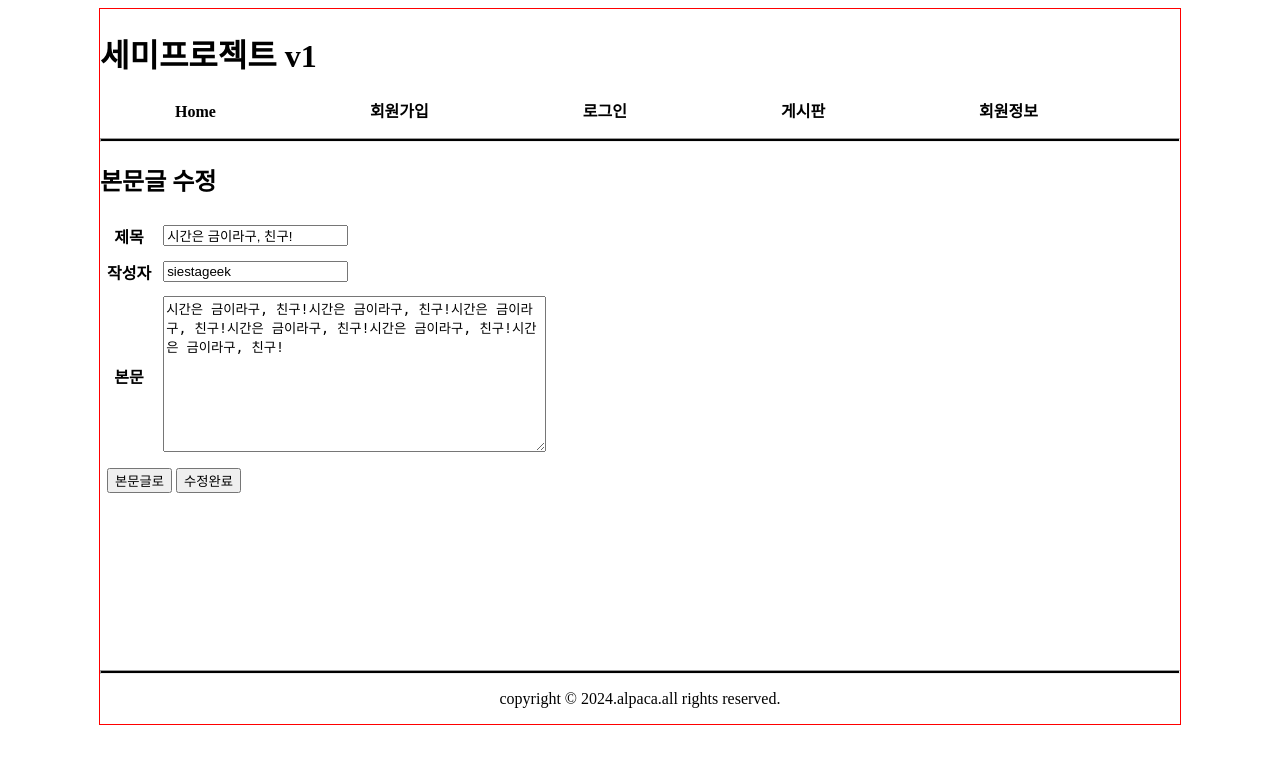
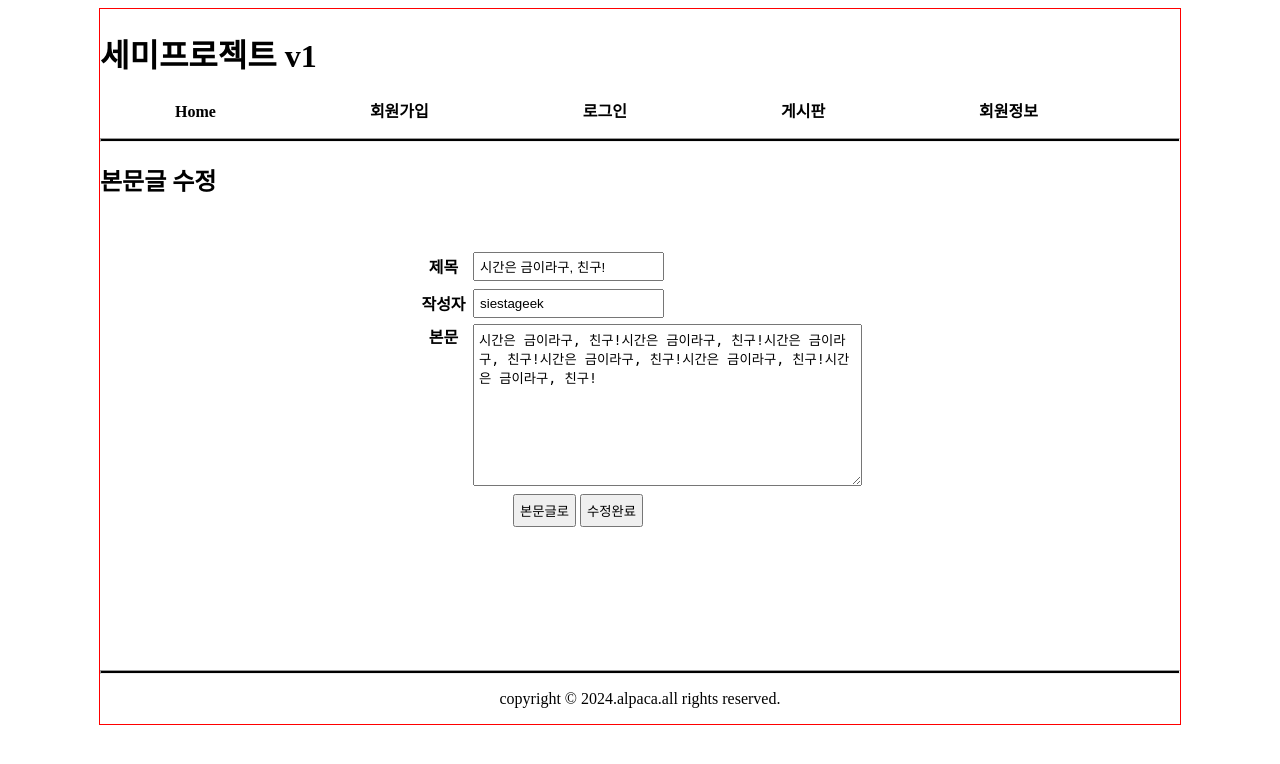
Before and after one commit to Yongheech/semiprojectv1, a FastAPI app: page /board/modify in a window 1280 px wide. Shown: the top 764 px of the page. Run offline with FastAPI, Linux system fonts and the light colour scheme.

Commit message:
게시판 수정하기 폼 스타일링

```diff
--- a/views/templates/board/modify.html
+++ b/views/templates/board/modify.html
@@ -5,7 +5,12 @@
     <title>세미프로젝트</title>
     <link rel="stylesheet" href="/static/css/project.css">
     <style>
-
+        form { width: 450px;margin: 50px auto;}
+        th  {width: 150px; }
+        tr  {height: 35px }
+        tr:nth-child(3) {vertical-align: top}
+        #listbtn {margin-left: 95px}
+        input, textarea, button{padding: 5px}
     </style>
 </head>
 <body>
@@ -23,7 +28,7 @@
         <main>
             <h2>본문글 수정</h2>
             <form name="modifyfrm" method="post">
-                <table cellpadding="5">
+                <table >
                     <tr><th>제목</th><td><input type="text" name="title" id="title" value="시간은 금이라구, 친구!"></td></tr>
                     <tr><th>작성자</th><td><input type="text" name="userid" id="userid" value="siestageek" readonly></td></tr>
                     <tr><th>본문</th><td><textarea name="contents" id="contents" rows="10" cols="45" required >시간은 금이라구, 친구!시간은 금이라구, 친구!시간은 금이라구, 친구!시간은 금이라구, 친구!시간은 금이라구, 친구!시간은 금이라구, 친구!</textarea></td></tr>
```
